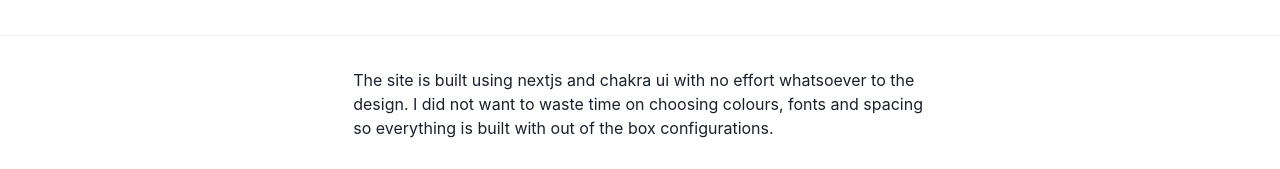
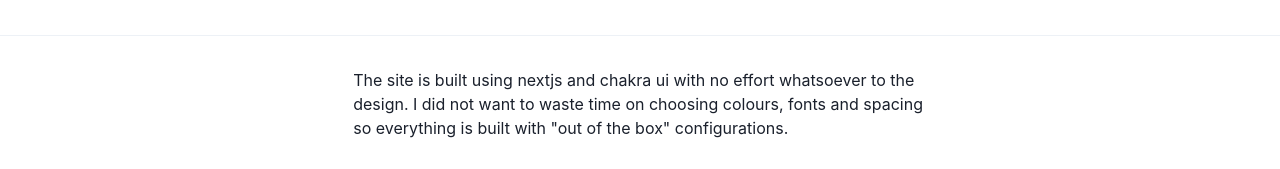
Before and after one commit to LitenApe/blog, a Next.js app: page / in a window 1280 px wide. Shown: the part 1210-1379 px from the top of the page. Built offline with nearby package versions, Linux system fonts and the light colour scheme.

Commit message:
chore: add quotes around out of the box

```diff
--- a/components/layout/Footer.tsx
+++ b/components/layout/Footer.tsx
@@ -7,8 +7,8 @@
         The site is built using <Link href="https://nextjs.org/">nextjs</Link>{' '}
         and <Link href="https://chakra-ui.com">chakra ui</Link> with no effort
         whatsoever to the design. I did not want to waste time on choosing
-        colours, fonts and spacing so everything is built with out of the box
-        configurations.
+        colours, fonts and spacing so everything is built with &quot;out of the
+        box&quot; configurations.
       </Text>
     </Container>
   );
```
